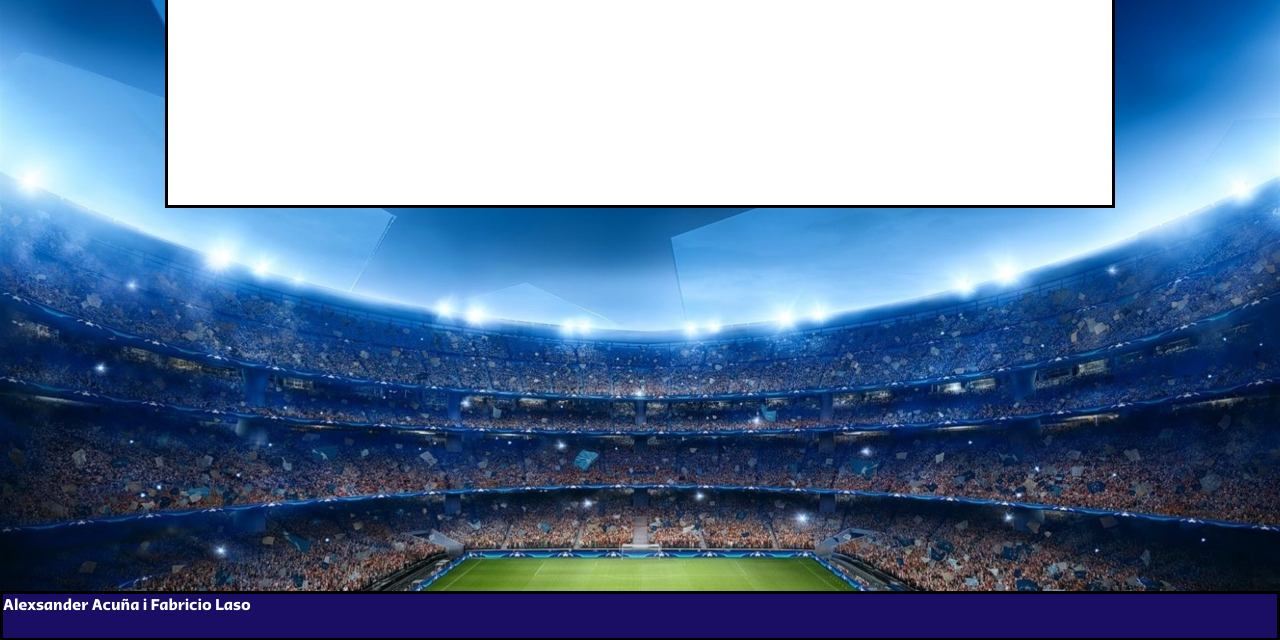
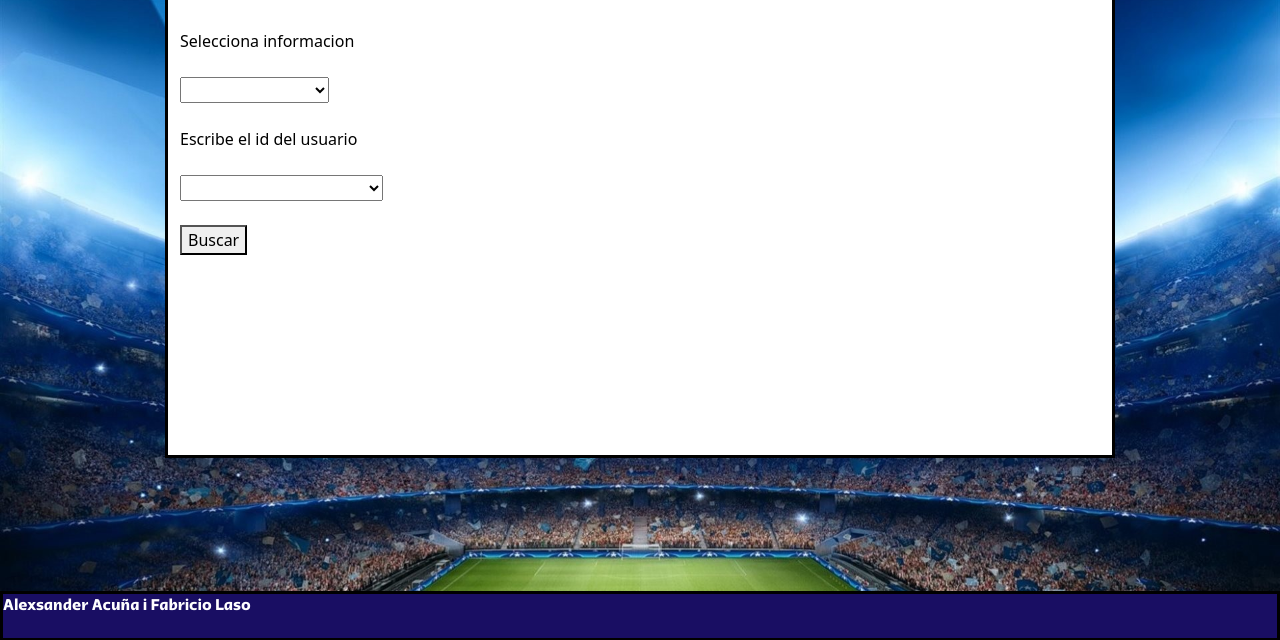
Before and after one commit to Alexxxtube69/G6_WEB, a website: page LaLiga.html in a window 1280 px wide. Shown: the part 159-799 px from the top of the page. Drawn offline with nearby package versions, Linux system fonts and the light colour scheme.

Commit message:
paginas nuevas

```diff
--- a/LaLiga.html
+++ b/LaLiga.html
@@ -31,6 +31,48 @@
         <div class="row justify-content-center">
             <div class="col col-24 col-lg-10 columna1">
                 <h2>RANKING - LALIGA</h2>
+
+                <div>
+
+                <br>
+                <div>
+                    <label for="ops" style="color: black;">Selecciona informacion</label><br><br>
+                    <select name="ops" id="ops">
+                        <option value="0"></option>
+                      <option value="1">Todos</option>
+                      <option value="2">Posts Y Coments</option>
+                      <option value="3">Albums Y Photos</option>
+                      <option value="4">User info</option>
+                    </select>
+                </div>
+
+                <br>
+
+                <div id="divIntro">
+                    <label for="intro" style="color: black;">Escribe el id del usuario</label>
+                    <br>
+                    <br>
+                    <select name="users" id="filtro">
+                        <option value="0"></option>
+                        <option value="1">Leanne Graham</option>
+                        <option value="2">Ervin Howell</option>
+                        <option value="3">Clementine Bauch</option>
+                        <option value="4">Patricia Lebsack</option>
+                        <option value="5">Chelsey Dietrich</option>
+                        <option value="6">Mrs. Dennis Schulist</option>
+                        <option value="7">Kurtis Weissnat</option>
+                        <option value="8">Nicholas Runolfsdottir V</option>
+                        <option value="9">Glenna Reichert</option>
+                        <option value="10">Clementina DuBuque</option>
+                    </select>
+                </div>
+            <br>
+                <div>
+                    <button type="button" id="Buscar">Buscar</button>
+                </div>
+
+            </div>
+
                 <div class="predicts">
                     <img class="white" src="white.PNG" alt="">
                 </div>
--- /dev/null
+++ b/info.css
@@ -0,0 +1,23 @@
+body{
+
+background-color: rgb(75, 75, 219);
+
+}
+
+
+
+#hola{
+
+background-color: rgb(51, 53, 153);
+    height: 550px;
+    width: 100%;
+    margin-top: 40px;
+border-radius: 20px;
+}
+
+
+h1{
+ text-align: center;
+
+
+}
```
Also changed, not shown: informacion.html (added, +25 -0 lines).
